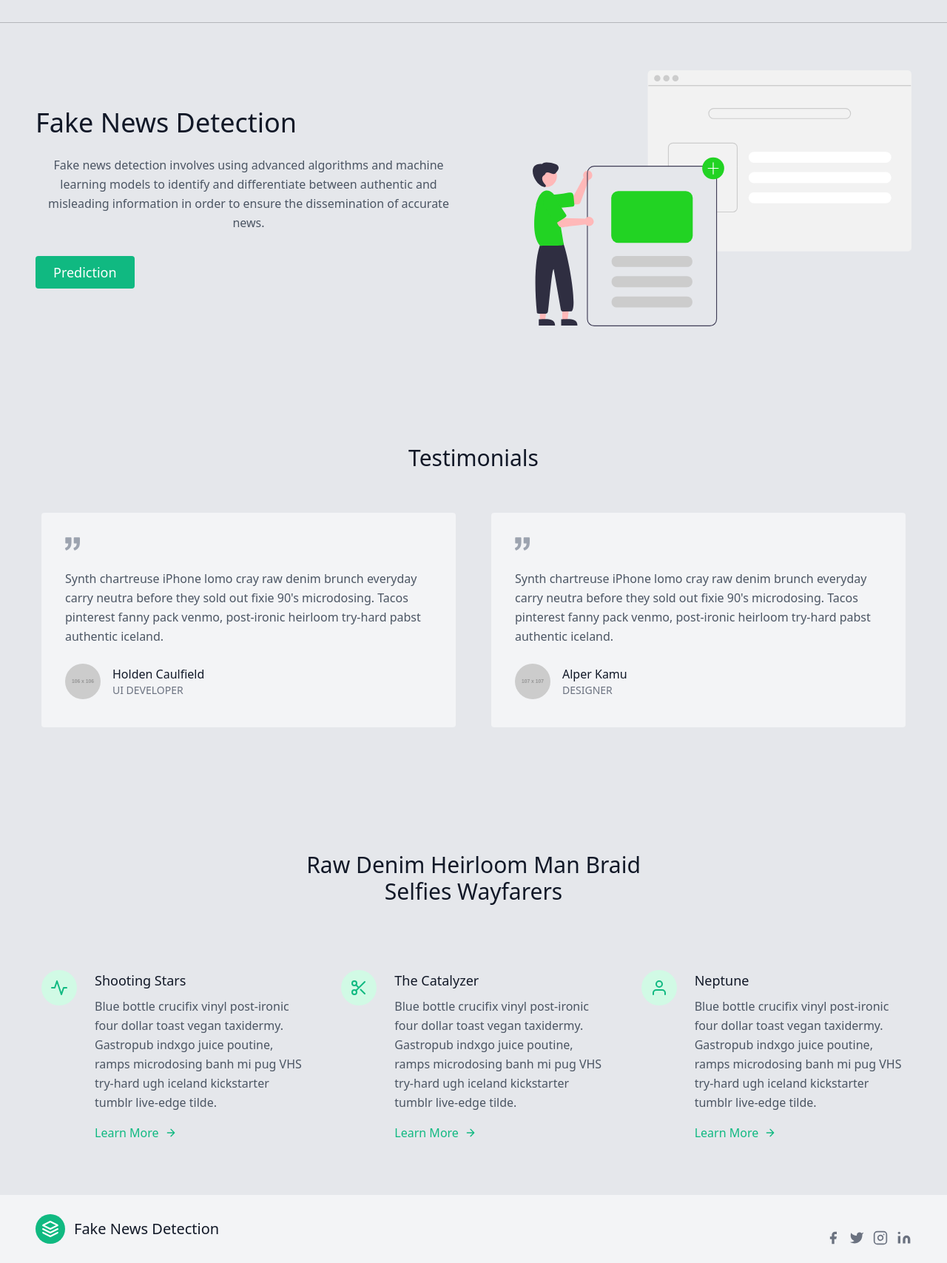
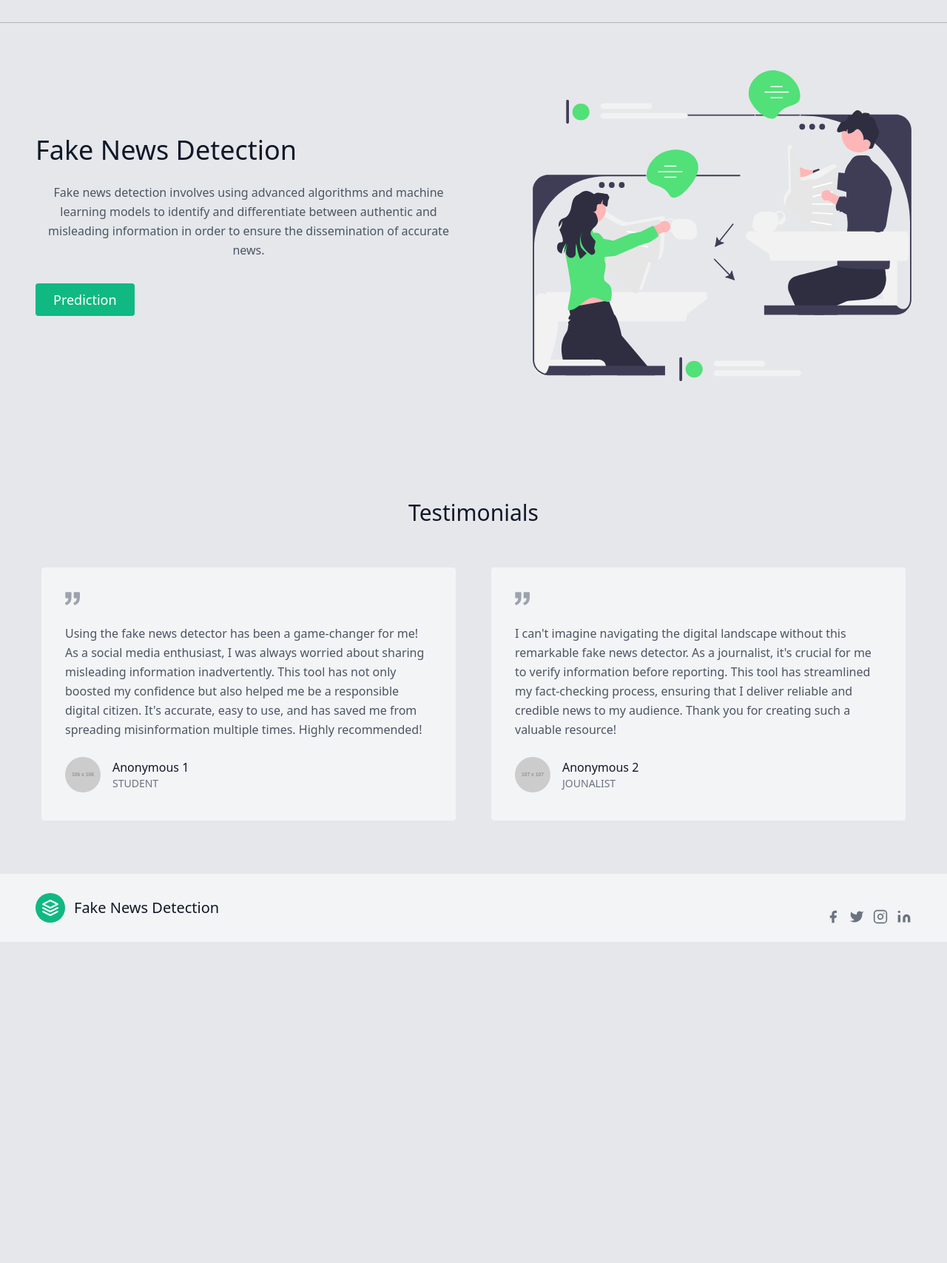
Before and after one commit to swayamverma412/Fake_News_Detection, a Flask app: page / in a window 1280 px wide. Shown: the part 66-1773 px from the top of the page at 74% size. After the commit the page ends 1339 px from the top, so only its background shows below. Run offline with Flask 3, Linux system fonts and the light colour scheme; grey boxes labelled with a size stand in for pictures from a placeholder-image service; parts of the project's set-up code (start-up, migrations or seed data) failed here and were passed over; some libraries are stand-ins or nearby versions.

Commit message:
modified

```diff
--- a/templates/index.html
+++ b/templates/index.html
@@ -52,12 +52,12 @@
                 <svg xmlns="http://www.w3.org/2000/svg" fill="currentColor" class="block w-5 h-5 text-gray-400 mb-4" viewBox="0 0 975.036 975.036">
                   <path d="M925.036 57.197h-304c-27.6 0-50 22.4-50 50v304c0 27.601 22.4 50 50 50h145.5c-1.9 79.601-20.4 143.3-55.4 191.2-27.6 37.8-69.399 69.1-125.3 93.8-25.7 11.3-36.8 41.7-24.8 67.101l36 76c11.6 24.399 40.3 35.1 65.1 24.399 66.2-28.6 122.101-64.8 167.7-108.8 55.601-53.7 93.7-114.3 114.3-181.9 20.601-67.6 30.9-159.8 30.9-276.8v-239c0-27.599-22.401-50-50-50zM106.036 913.497c65.4-28.5 121-64.699 166.9-108.6 56.1-53.7 94.4-114.1 115-181.2 20.6-67.1 30.899-159.6 30.899-277.5v-239c0-27.6-22.399-50-50-50h-304c-27.6 0-50 22.4-50 50v304c0 27.601 22.4 50 50 50h145.5c-1.9 79.601-20.4 143.3-55.4 191.2-27.6 37.8-69.4 69.1-125.3 93.8-25.7 11.3-36.8 41.7-24.8 67.101l35.9 75.8c11.601 24.399 40.501 35.2 65.301 24.399z"></path>
                 </svg>
-                <p class="leading-relaxed mb-6">Synth chartreuse iPhone lomo cray raw denim brunch everyday carry neutra before they sold out fixie 90's microdosing. Tacos pinterest fanny pack venmo, post-ironic heirloom try-hard pabst authentic iceland.</p>
+                <p class="leading-relaxed mb-6">Using the fake news detector has been a game-changer for me! As a social media enthusiast, I was always worried about sharing misleading information inadvertently. This tool has not only boosted my confidence but also helped me be a responsible digital citizen. It's accurate, easy to use, and has saved me from spreading misinformation multiple times. Highly recommended!</p>
                 <a class="inline-flex items-center">
                   <img alt="testimonial" src="https://dummyimage.com/106x106" class="w-12 h-12 rounded-full flex-shrink-0 object-cover object-center">
                   <span class="flex-grow flex flex-col pl-4">
-                    <span class="title-font font-medium text-gray-900">Holden Caulfield</span>
-                    <span class="text-gray-500 text-sm">UI DEVELOPER</span>
+                    <span class="title-font font-medium text-gray-900">Anonymous 1</span>
+                    <span class="text-gray-500 text-sm">STUDENT</span>
                   </span>
                 </a>
               </div>
@@ -67,73 +67,13 @@
                 <svg xmlns="http://www.w3.org/2000/svg" fill="currentColor" class="block w-5 h-5 text-gray-400 mb-4" viewBox="0 0 975.036 975.036">
                   <path d="M925.036 57.197h-304c-27.6 0-50 22.4-50 50v304c0 27.601 22.4 50 50 50h145.5c-1.9 79.601-20.4 143.3-55.4 191.2-27.6 37.8-69.399 69.1-125.3 93.8-25.7 11.3-36.8 41.7-24.8 67.101l36 76c11.6 24.399 40.3 35.1 65.1 24.399 66.2-28.6 122.101-64.8 167.7-108.8 55.601-53.7 93.7-114.3 114.3-181.9 20.601-67.6 30.9-159.8 30.9-276.8v-239c0-27.599-22.401-50-50-50zM106.036 913.497c65.4-28.5 121-64.699 166.9-108.6 56.1-53.7 94.4-114.1 115-181.2 20.6-67.1 30.899-159.6 30.899-277.5v-239c0-27.6-22.399-50-50-50h-304c-27.6 0-50 22.4-50 50v304c0 27.601 22.4 50 50 50h145.5c-1.9 79.601-20.4 143.3-55.4 191.2-27.6 37.8-69.4 69.1-125.3 93.8-25.7 11.3-36.8 41.7-24.8 67.101l35.9 75.8c11.601 24.399 40.501 35.2 65.301 24.399z"></path>
                 </svg>
-                <p class="leading-relaxed mb-6">Synth chartreuse iPhone lomo cray raw denim brunch everyday carry neutra before they sold out fixie 90's microdosing. Tacos pinterest fanny pack venmo, post-ironic heirloom try-hard pabst authentic iceland.</p>
+                <p class="leading-relaxed mb-6">I can't imagine navigating the digital landscape without this remarkable fake news detector. As a journalist, it's crucial for me to verify information before reporting. This tool has streamlined my fact-checking process, ensuring that I deliver reliable and credible news to my audience. Thank you for creating such a valuable resource!</p>
                 <a class="inline-flex items-center">
                   <img alt="testimonial" src="https://dummyimage.com/107x107" class="w-12 h-12 rounded-full flex-shrink-0 object-cover object-center">
                   <span class="flex-grow flex flex-col pl-4">
-                    <span class="title-font font-medium text-gray-900">Alper Kamu</span>
-                    <span class="text-gray-500 text-sm">DESIGNER</span>
+                    <span class="title-font font-medium text-gray-900">Anonymous 2</span>
+                    <span class="text-gray-500 text-sm">JOUNALIST</span>
                   </span>
-                </a>
-              </div>
-            </div>
-          </div>
-        </div>
-      </section>
-      <section class="text-gray-600 body-font -my-8">
-        <div class="container px-5 py-24 mx-auto">
-          <h1 class="sm:text-3xl text-2xl font-medium title-font text-center text-gray-900 mb-20">Raw Denim Heirloom Man Braid
-            <br class="hidden sm:block">Selfies Wayfarers
-          </h1>
-          <div class="flex flex-wrap sm:-m-4 -mx-4 -mb-10 -mt-4 md:space-y-0 space-y-6">
-            <div class="p-4 md:w-1/3 flex">
-              <div class="w-12 h-12 inline-flex items-center justify-center rounded-full bg-green-100 text-green-500 mb-4 flex-shrink-0">
-                <svg fill="none" stroke="currentColor" stroke-linecap="round" stroke-linejoin="round" stroke-width="2" class="w-6 h-6" viewBox="0 0 24 24">
-                  <path d="M22 12h-4l-3 9L9 3l-3 9H2"></path>
-                </svg>
-              </div>
-              <div class="flex-grow pl-6">
-                <h2 class="text-gray-900 text-lg title-font font-medium mb-2">Shooting Stars</h2>
-                <p class="leading-relaxed text-base">Blue bottle crucifix vinyl post-ironic four dollar toast vegan taxidermy. Gastropub indxgo juice poutine, ramps microdosing banh mi pug VHS try-hard ugh iceland kickstarter tumblr live-edge tilde.</p>
-                <a class="mt-3 text-green-500 inline-flex items-center">Learn More
-                  <svg fill="none" stroke="currentColor" stroke-linecap="round" stroke-linejoin="round" stroke-width="2" class="w-4 h-4 ml-2" viewBox="0 0 24 24">
-                    <path d="M5 12h14M12 5l7 7-7 7"></path>
-                  </svg>
-                </a>
-              </div>
-            </div>
-            <div class="p-4 md:w-1/3 flex">
-              <div class="w-12 h-12 inline-flex items-center justify-center rounded-full bg-green-100 text-green-500 mb-4 flex-shrink-0">
-                <svg fill="none" stroke="currentColor" stroke-linecap="round" stroke-linejoin="round" stroke-width="2" class="w-6 h-6" viewBox="0 0 24 24">
-                  <circle cx="6" cy="6" r="3"></circle>
-                  <circle cx="6" cy="18" r="3"></circle>
-                  <path d="M20 4L8.12 15.88M14.47 14.48L20 20M8.12 8.12L12 12"></path>
-                </svg>
-              </div>
-              <div class="flex-grow pl-6">
-                <h2 class="text-gray-900 text-lg title-font font-medium mb-2">The Catalyzer</h2>
-                <p class="leading-relaxed text-base">Blue bottle crucifix vinyl post-ironic four dollar toast vegan taxidermy. Gastropub indxgo juice poutine, ramps microdosing banh mi pug VHS try-hard ugh iceland kickstarter tumblr live-edge tilde.</p>
-                <a class="mt-3 text-green-500 inline-flex items-center">Learn More
-                  <svg fill="none" stroke="currentColor" stroke-linecap="round" stroke-linejoin="round" stroke-width="2" class="w-4 h-4 ml-2" viewBox="0 0 24 24">
-                    <path d="M5 12h14M12 5l7 7-7 7"></path>
-                  </svg>
-                </a>
-              </div>
-            </div>
-            <div class="p-4 md:w-1/3 flex">
-              <div class="w-12 h-12 inline-flex items-center justify-center rounded-full bg-green-100 text-green-500 mb-4 flex-shrink-0">
-                <svg fill="none" stroke="currentColor" stroke-linecap="round" stroke-linejoin="round" stroke-width="2" class="w-6 h-6" viewBox="0 0 24 24">
-                  <path d="M20 21v-2a4 4 0 00-4-4H8a4 4 0 00-4 4v2"></path>
-                  <circle cx="12" cy="7" r="4"></circle>
-                </svg>
-              </div>
-              <div class="flex-grow pl-6">
-                <h2 class="text-gray-900 text-lg title-font font-medium mb-2">Neptune</h2>
-                <p class="leading-relaxed text-base">Blue bottle crucifix vinyl post-ironic four dollar toast vegan taxidermy. Gastropub indxgo juice poutine, ramps microdosing banh mi pug VHS try-hard ugh iceland kickstarter tumblr live-edge tilde.</p>
-                <a class="mt-3 text-green-500 inline-flex items-center">Learn More
-                  <svg fill="none" stroke="currentColor" stroke-linecap="round" stroke-linejoin="round" stroke-width="2" class="w-4 h-4 ml-2" viewBox="0 0 24 24">
-                    <path d="M5 12h14M12 5l7 7-7 7"></path>
-                  </svg>
                 </a>
               </div>
             </div>
--- a/templates/prediction.html
+++ b/templates/prediction.html
@@ -40,7 +40,6 @@
                 <div class="mb-3">
                   <label for="news" class="form-label">Enter news headlines</label>
                   <input type="text" class="form-control" id="news" name="news" aria-describedby="emailHelp">
-                  <div id="emailHelp" class="form-text">We'll never share your email with anyone else.</div>
                 </div>
                 <button type="submit" value="Predict" class="btn btn-primary">Submit</button>
               </form>
```
Also changed, not shown: static/image.svg.
